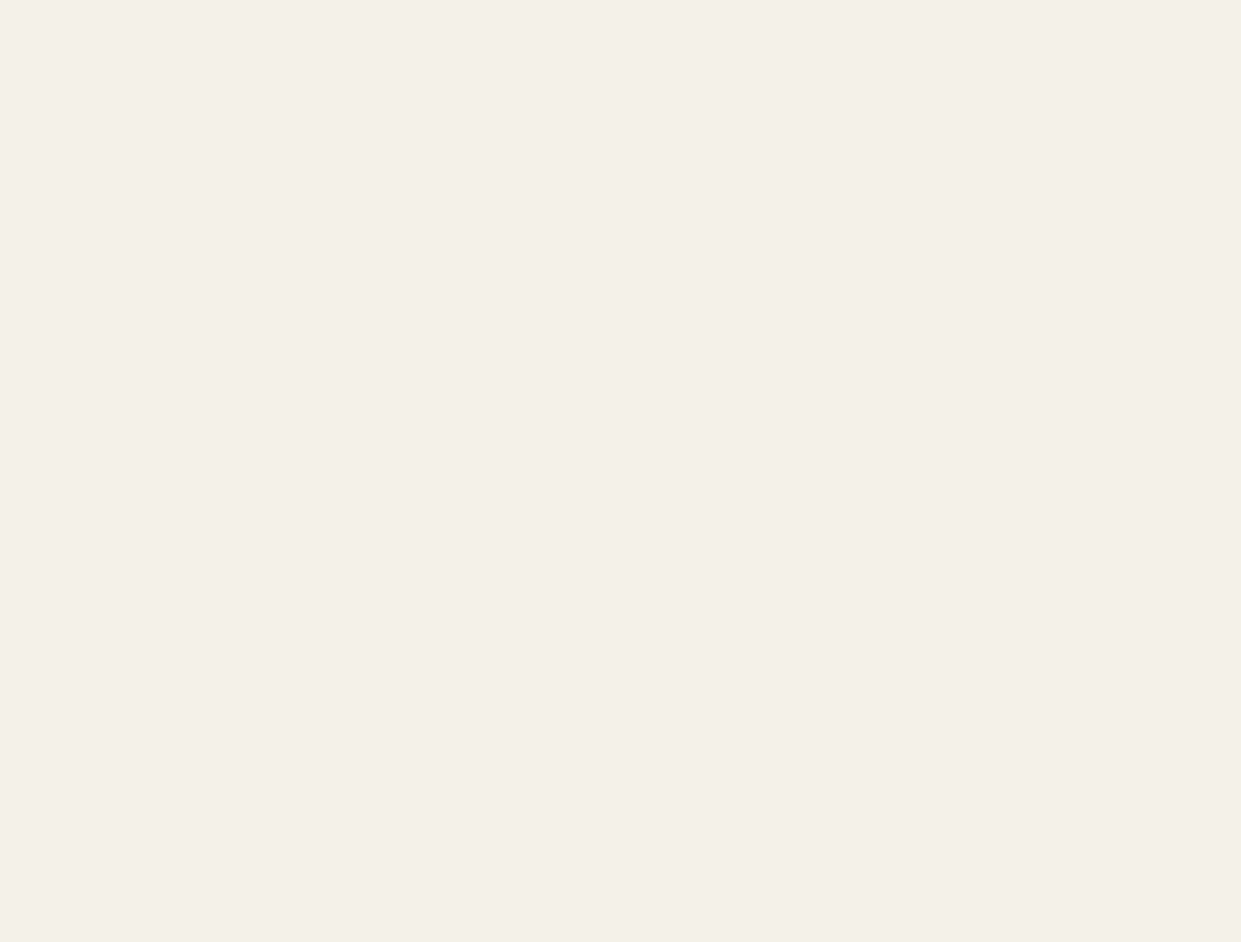
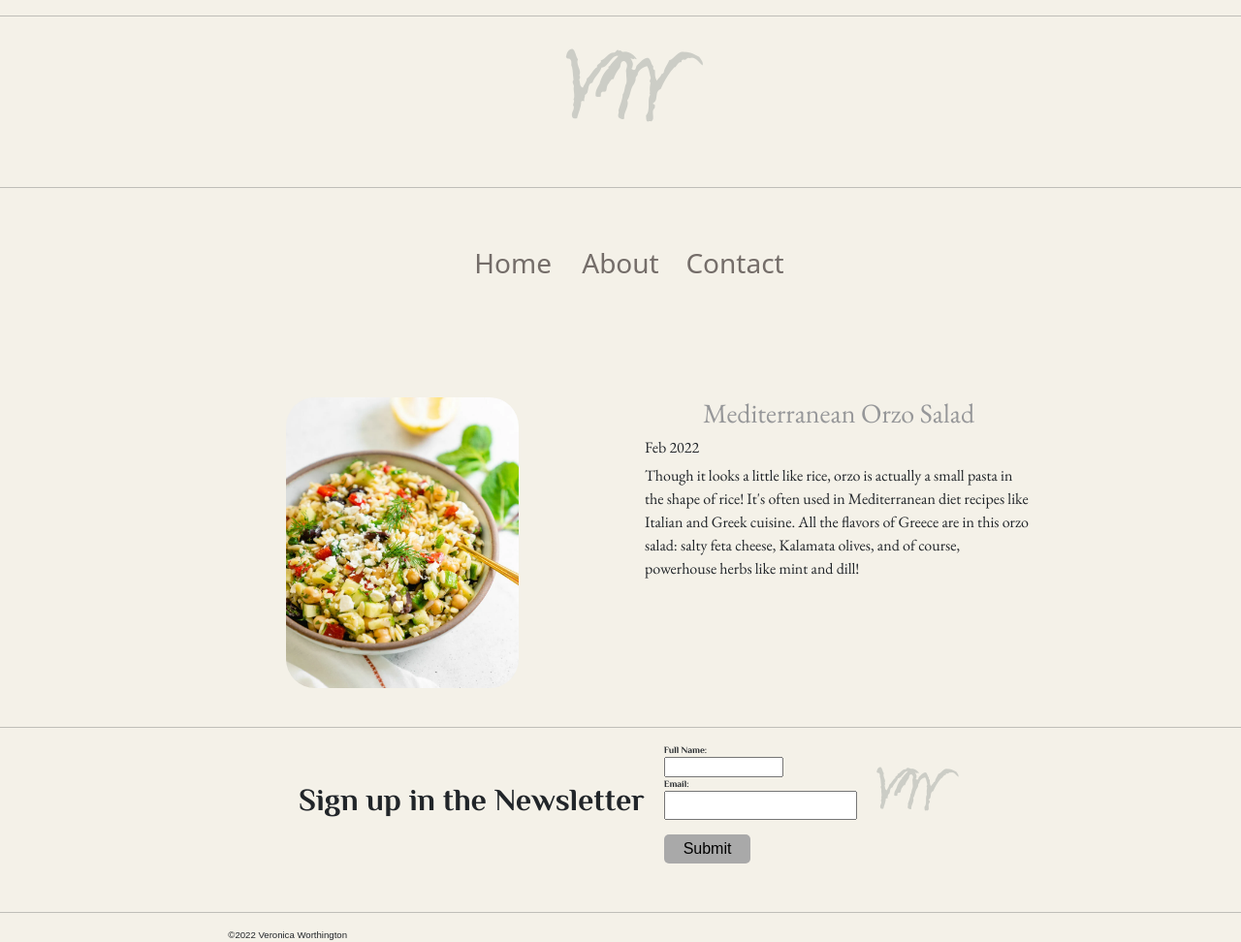
Before and after one commit to vworthington11/Blog, a plain HTML site: page recipe.html in a window 1280 px wide. Shown: the whole page at 97% size. Before the commit the page ends 800 px from the top, so only its background shows below. Drawn offline with nearby package versions, Linux system fonts and the light colour scheme; a web font is replaced by a local one.

Commit message:
updated recipe

```diff
--- a/recipe.html
+++ b/recipe.html
@@ -1,11 +1,93 @@
 <!DOCTYPE html>
 <html lang="en">
   <head>
-    <meta charset="UTF-8" />
-    <meta http-equiv="X-UA-Compatible" content="IE=edge" />
-    <link href="styles.css" rel="stylesheet" />
+    <link
+      href="https://cdn.jsdelivr.net/npm/bootstrap@5.1.3/dist/css/bootstrap.min.css"
+      rel="stylesheet"
+      integrity="sha384-1BmE4kWBq78iYhFldvKuhfTAU6auU8tT94WrHftjDbrCEXSU1oBoqyl2QvZ6jIW3"
+      crossorigin="anonymous"
+    />
+
+    <link rel="preconnect" href="https://fonts.googleapis.com" />
+    <link rel="preconnect" href="https://fonts.gstatic.com" crossorigin />
+    <link
+      href="https://fonts.googleapis.com/css2?family=EB+Garamond&family=Homemade+Apple&family=Mochiy+Pop+P+One&display=swap"
+      rel="stylesheet"
+    />
+    <link rel="preconnect" href="https://fonts.googleapis.com" />
+    <link rel="preconnect" href="https://fonts.gstatic.com" crossorigin />
+    <link
+      href="https://fonts.googleapis.com/css2?family=Philosopher:wght@700&display=swap"
+      rel="stylesheet"
+    />
     <meta name="viewport" content="width=device-width, initial-scale=1.0" />
+    <link rel="stylesheet" href="styles.css" />
     <title>Veronica's Recipes</title>
   </head>
-  <body></body>
+  <body>
+    <hr />
+    <br />
+    <h1>VW</h1>
+    <br />
+    <hr />
+    <div class="container">
+      <div class="row">
+        <div class="col-lg-4 col-md-4">
+          <a href="index.html" id="home">Home</a>
+        </div>
+        <div class="col-lg-4 col-md-4">
+          <a href="about.html" id="about">About</a>
+        </div>
+        <div class="col-lg-4 col-md-4">
+          <a href="contact.html" id="contact">Contact</a>
+        </div>
+      </div>
+    </div>
+    <main>
+      <div class="containerRecipe">
+        <div class="boxRecipe">
+          <img
+            id="recipePic"
+            src="images/mediterranean-food.webp"
+            alt="Picture of recipe"
+          />
+        </div>
+        <div class="boxRecipe">
+          <div>
+            <h2 id="recipeContent">Mediterranean Orzo Salad</h2>
+            <h3 class="date">Feb 2022</h3>
+            <p>
+              Though it looks a little like rice, orzo is actually a small pasta
+              in the shape of rice! It's often used in Mediterranean diet
+              recipes like Italian and Greek cuisine. All the flavors of Greece
+              are in this orzo salad: salty feta cheese, Kalamata olives, and of
+              course, powerhouse herbs like mint and dill!
+            </p>
+          </div>
+        </div>
+      </div>
+    </main>
+    <br />
+    <hr />
+    <div class="containerBottom">
+      <div class="boxFooter">
+        <h2 id="signUp">Sign up in the Newsletter</h2>
+      </div>
+      <div class="boxFooter">
+        <form id="nameForm">
+          <label for="fname">Full Name:</label><br />
+          <input type="text" id="fname" name="fname" /><br />
+          <label for="email">Email:</label><br />
+          <input type="email" id="email" name="lname" /><br /><br />
+          <input class="submit" type="submit" value="Submit" />
+        </form>
+      </div>
+      <br />
+      <h2 class="boxFooter" id="vW">VW</h2>
+    </div>
+    <hr />
+    <div class="containerFooter">
+      <footer>&copy;2022 Veronica Worthington</footer>
+    </div>
+  </body>
 </html>
```
